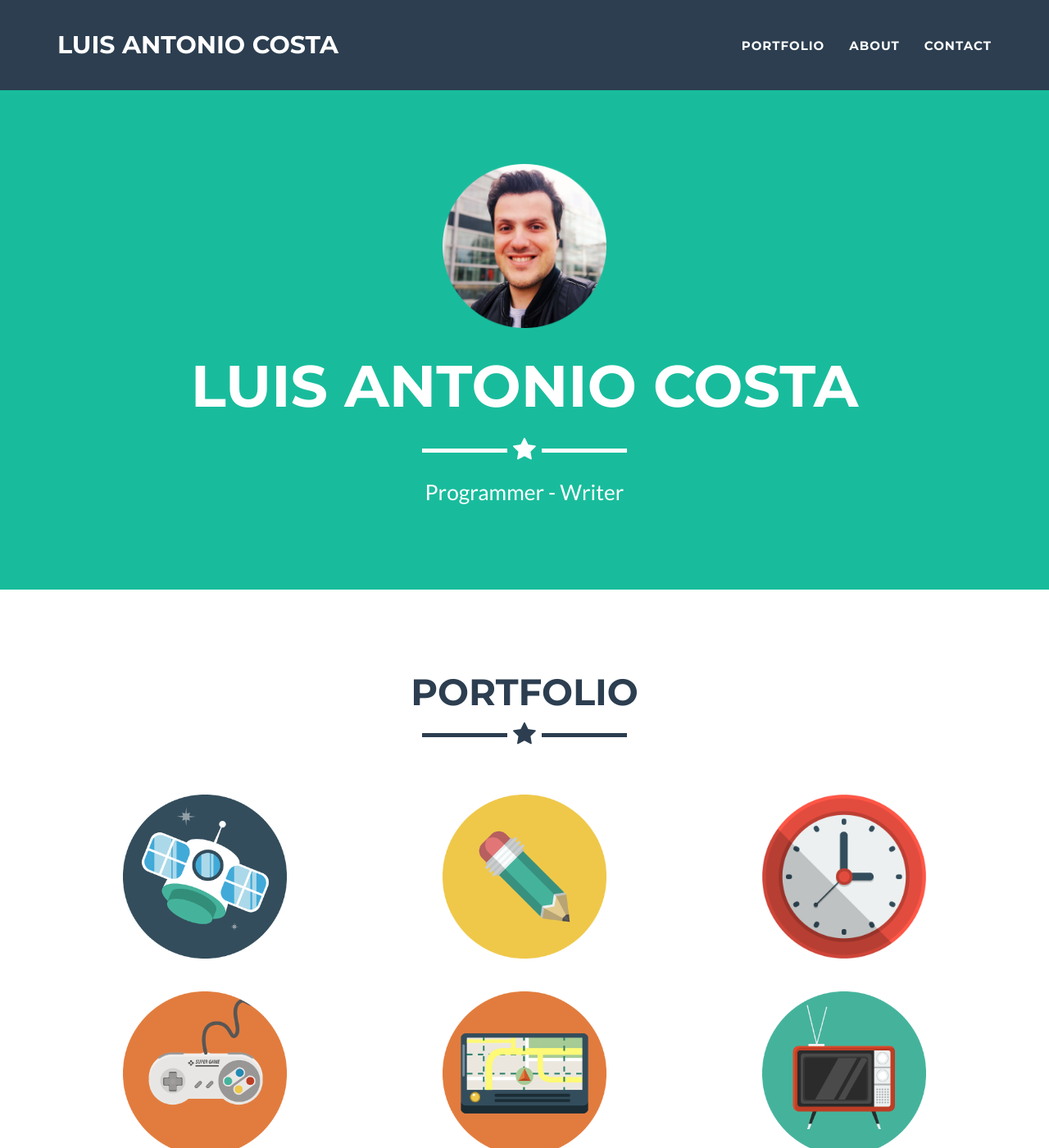
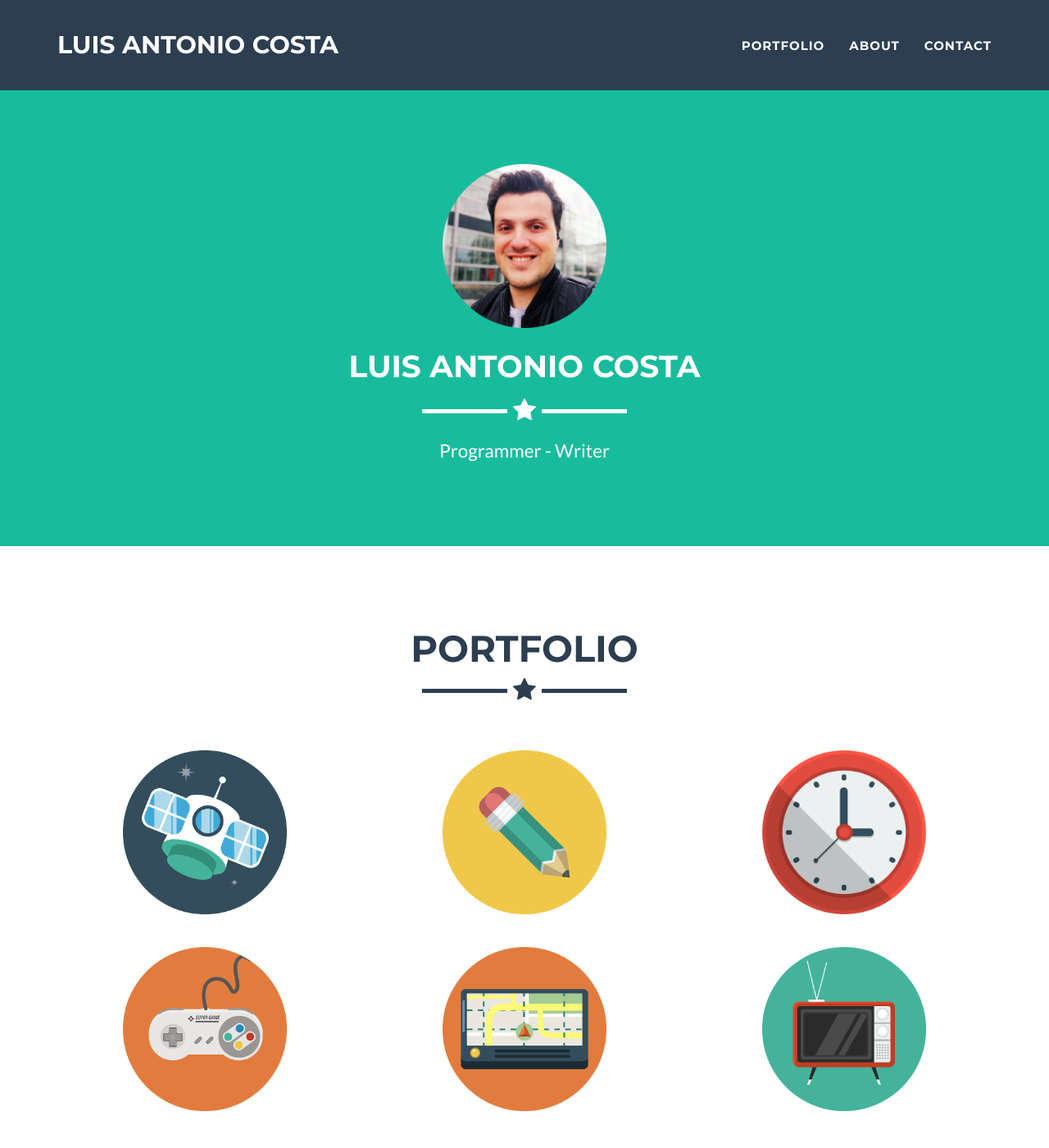
Before and after one commit to luiscosta89/luiscosta89.github.io, a Jekyll site: the page built from index.html, in a window 1280 px wide and 1400 px high. Shown: the whole window at 82% size. Built offline with Jekyll 4.4.1, drawn with Linux system fonts in a browser that asks for light colours.

Commit message:
Ajustes no tamanho da fonte (pro conteúdo ficar visível de cara ao acessar a página).

```diff
--- a/_includes/css/main.css
+++ b/_includes/css/main.css
@@ -116,11 +116,11 @@ header .intro-text .skills {
     }
 
     header .intro-text .name {
-        font-size: 4.75em;
+        font-size: 2.5em;
     }
 
     header .intro-text .skills {
-        font-size: 1.75em;
+        font-size: 1.5em;
     }
 }
 
```
